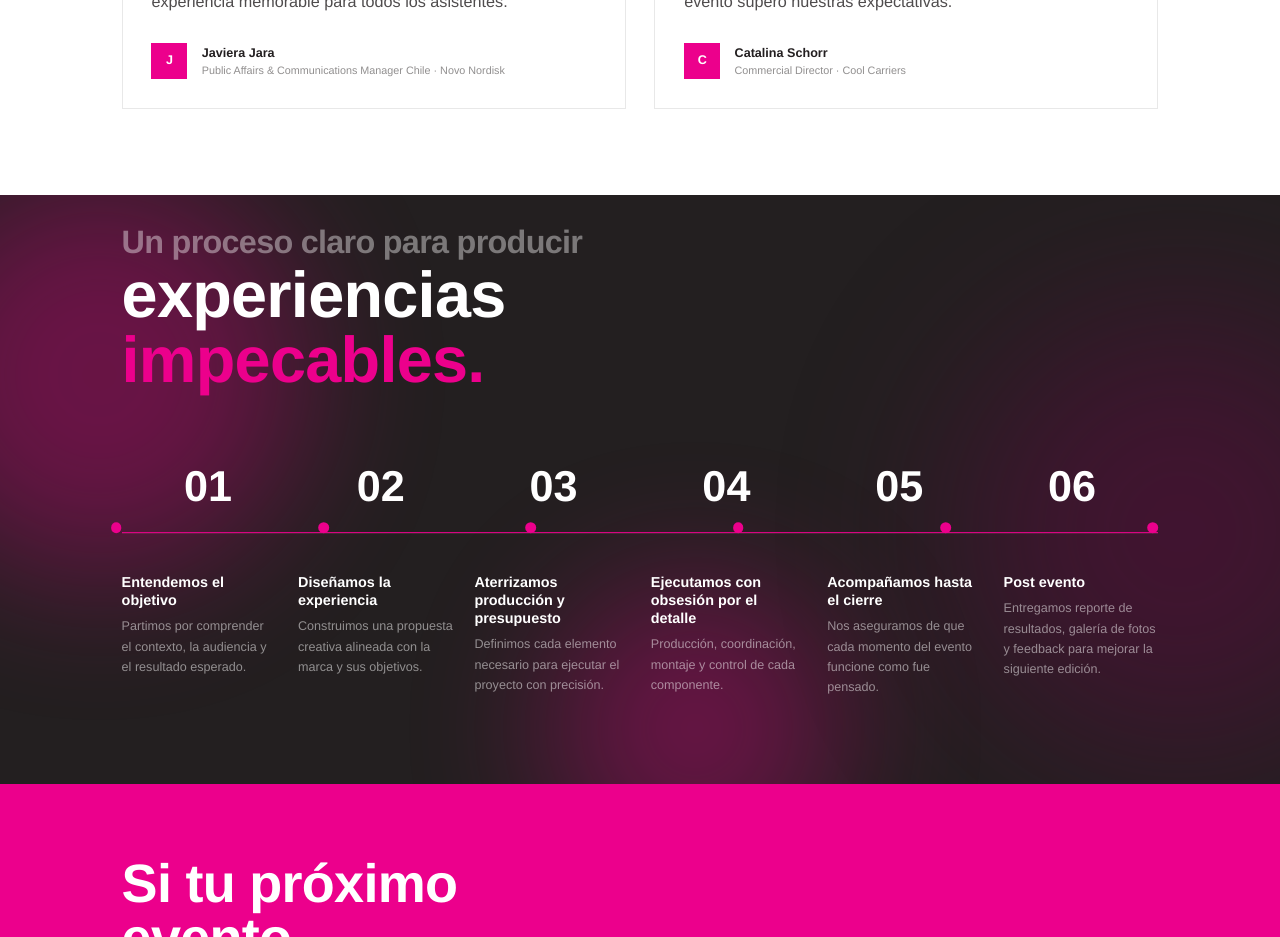
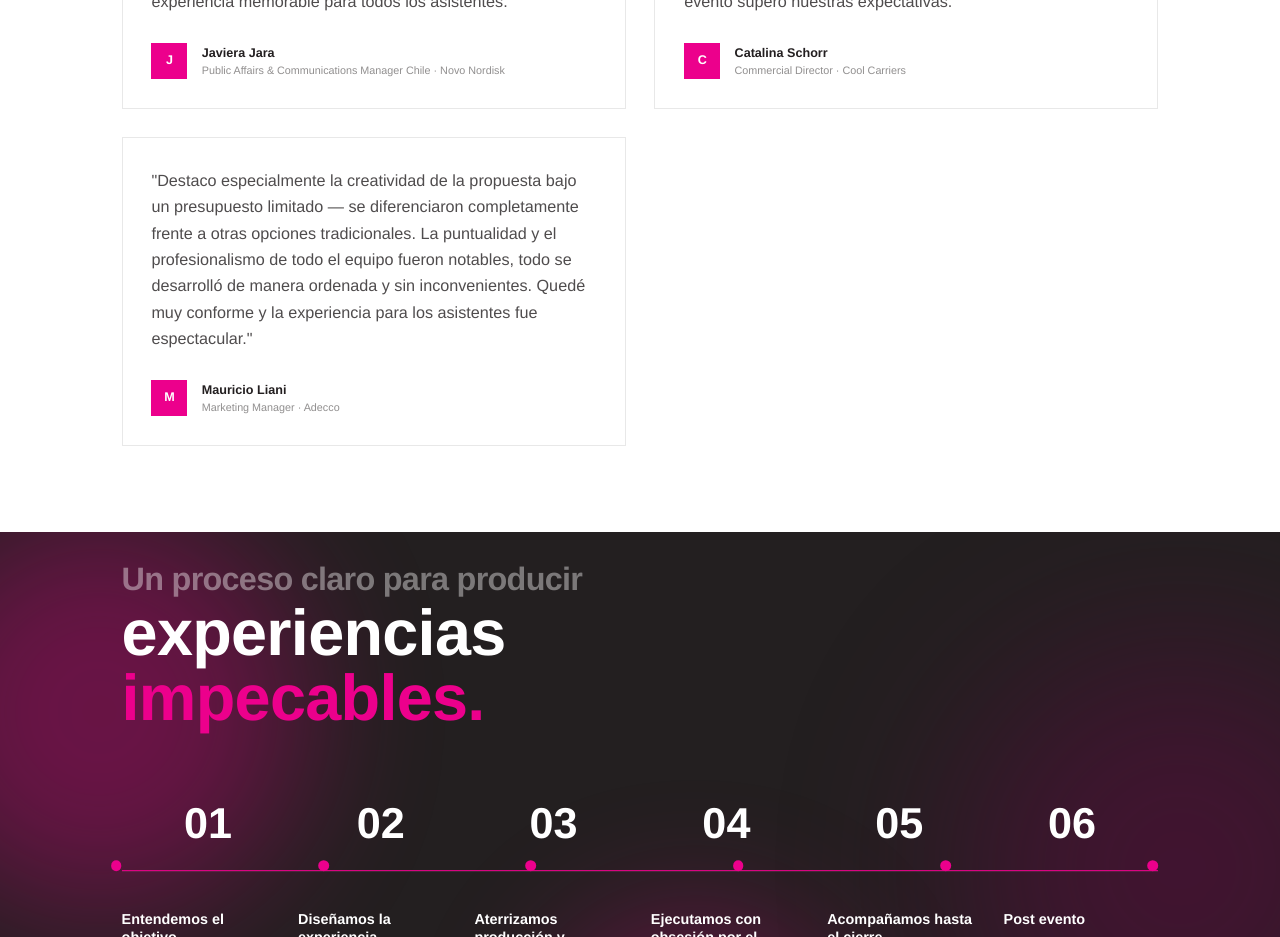
Before and after one commit to sebavigneaux-ui/lapizarra, a Next.js app: page / in a window 1280 px wide. Shown: the part 4880-5817 px from the top of the page. Built offline with nearby package versions, Linux system fonts and the light colour scheme.

Commit message:
Testimonios: agregar Mauricio Liani — Adecco
Co-Authored-By: Claude Sonnet 4.6 <noreply@anthropic.com>

```diff
--- a/app/components/Testimonios.tsx
+++ b/app/components/Testimonios.tsx
@@ -22,6 +22,12 @@ const testimonios = [
     nombre: "Catalina Schorr",
     cargo: "Commercial Director",
     empresa: "Cool Carriers",
+  },
+  {
+    texto: "Destaco especialmente la creatividad de la propuesta bajo un presupuesto limitado — se diferenciaron completamente frente a otras opciones tradicionales. La puntualidad y el profesionalismo de todo el equipo fueron notables, todo se desarrolló de manera ordenada y sin inconvenientes. Quedé muy conforme y la experiencia para los asistentes fue espectacular.",
+    nombre: "Mauricio Liani",
+    cargo: "Marketing Manager",
+    empresa: "Adecco",
   },
 ];
 
```
